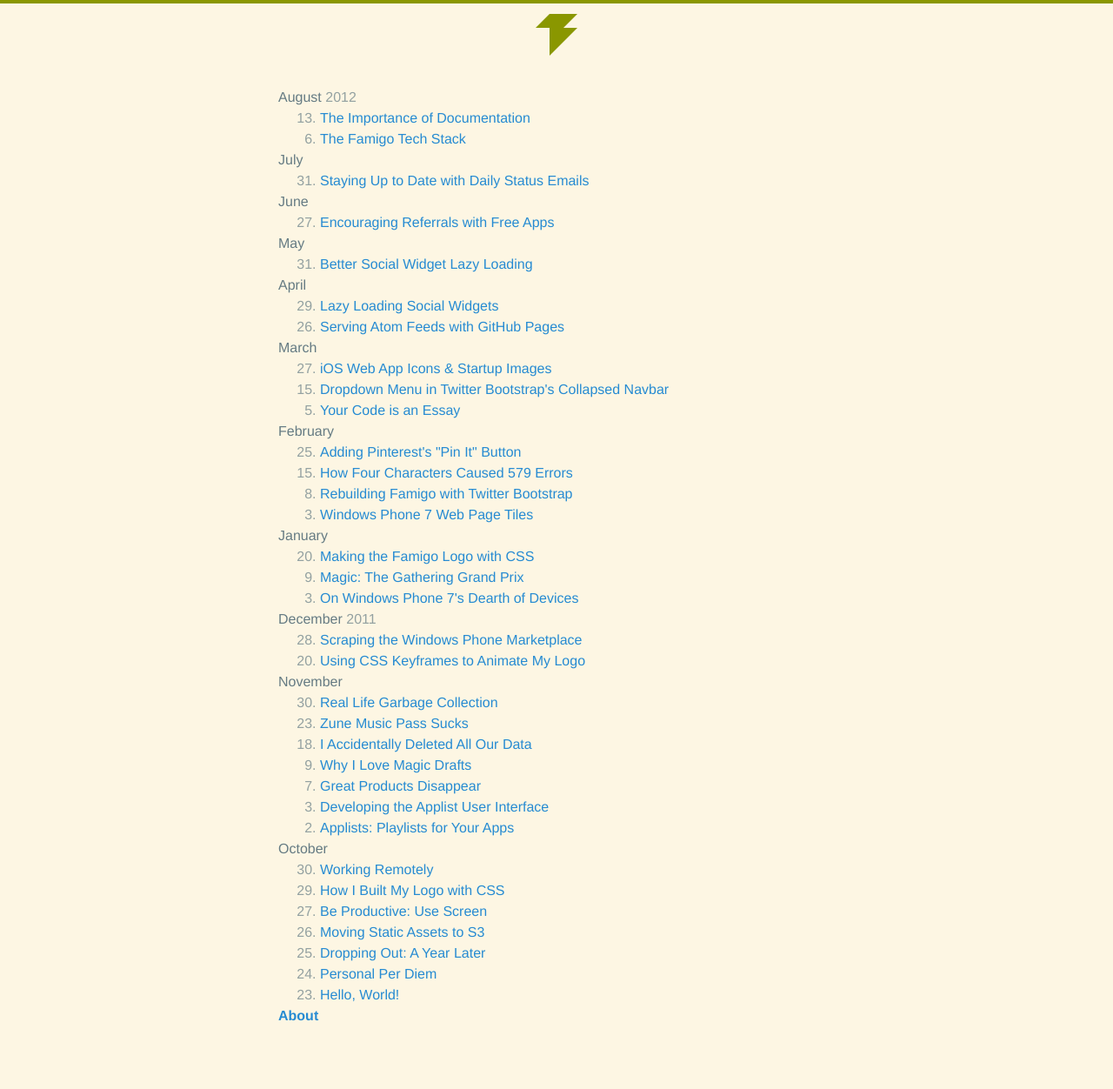
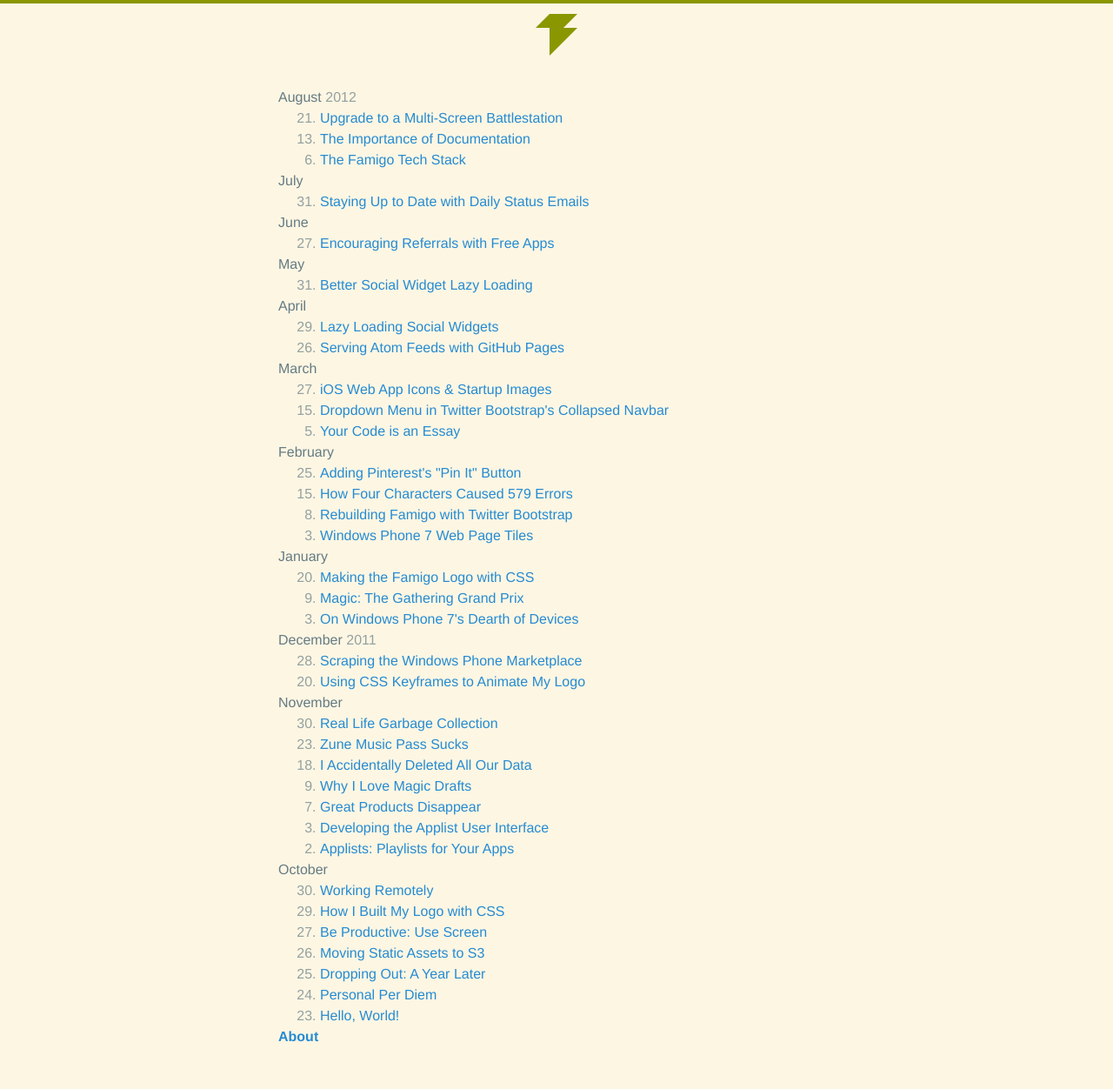
Before and after one commit to tfausak/tfausak.github.io, a Jekyll site: the page built from index.html, in a window 1280 px wide. Shown: the whole page at 87% size. Built offline with Jekyll 4.4.1, drawn with Linux system fonts in a browser that asks for light colours; before the commit the page ends 1228 px from its top, so only the background shows below that.

Commit message:
Proof, title, and publish.

```diff
--- a/_posts/2012-08-21-untitled.md
+++ b/_posts/2012-08-21-upgrade-to-a-multi-screen-battlestation.md
@@ -1,7 +1,6 @@
 ---
 layout: post
-title: untitled
-published: false
+title: Upgrade to a Multi-Screen Battlestation
 ---
 
 ![My workstation][1]
```
Also changed, not shown: other parts of _posts/2012-08-21-upgrade-to-a-multi-screen-battlestation.md (+1 -1 lines).
